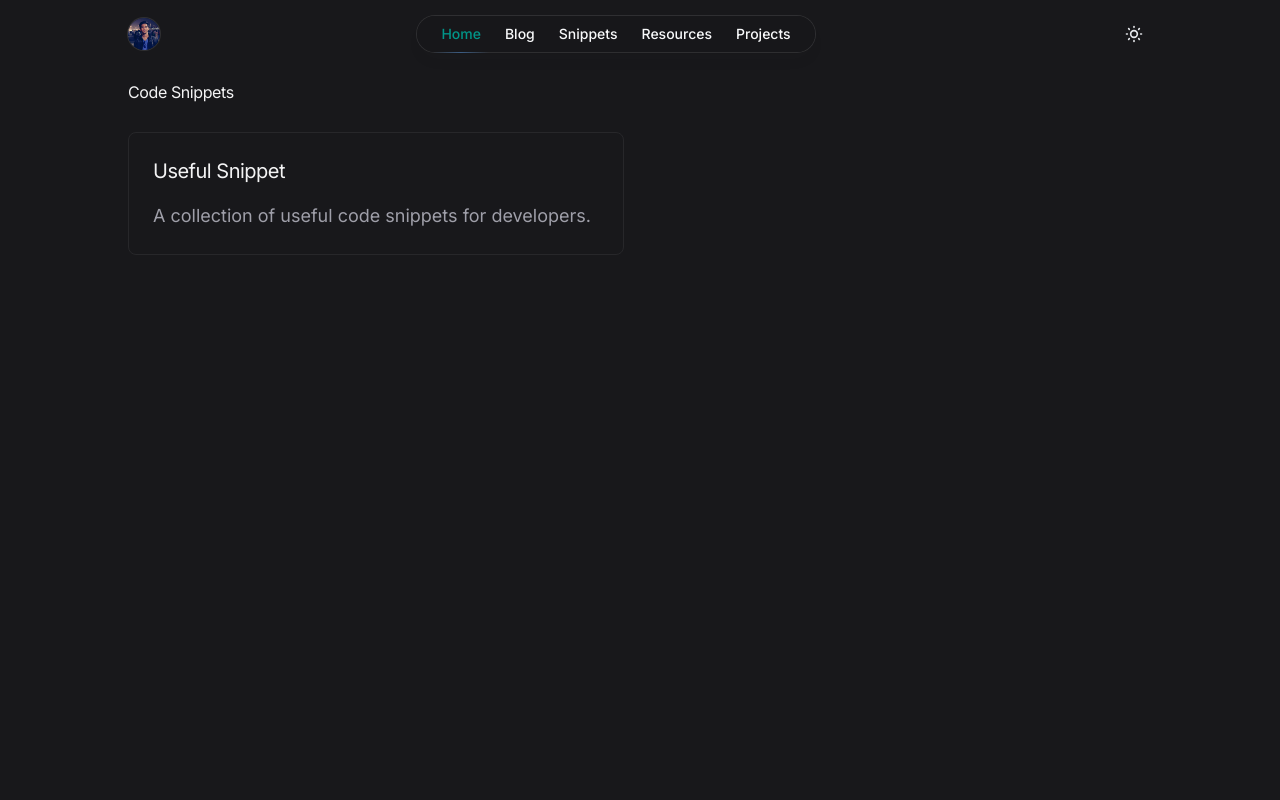
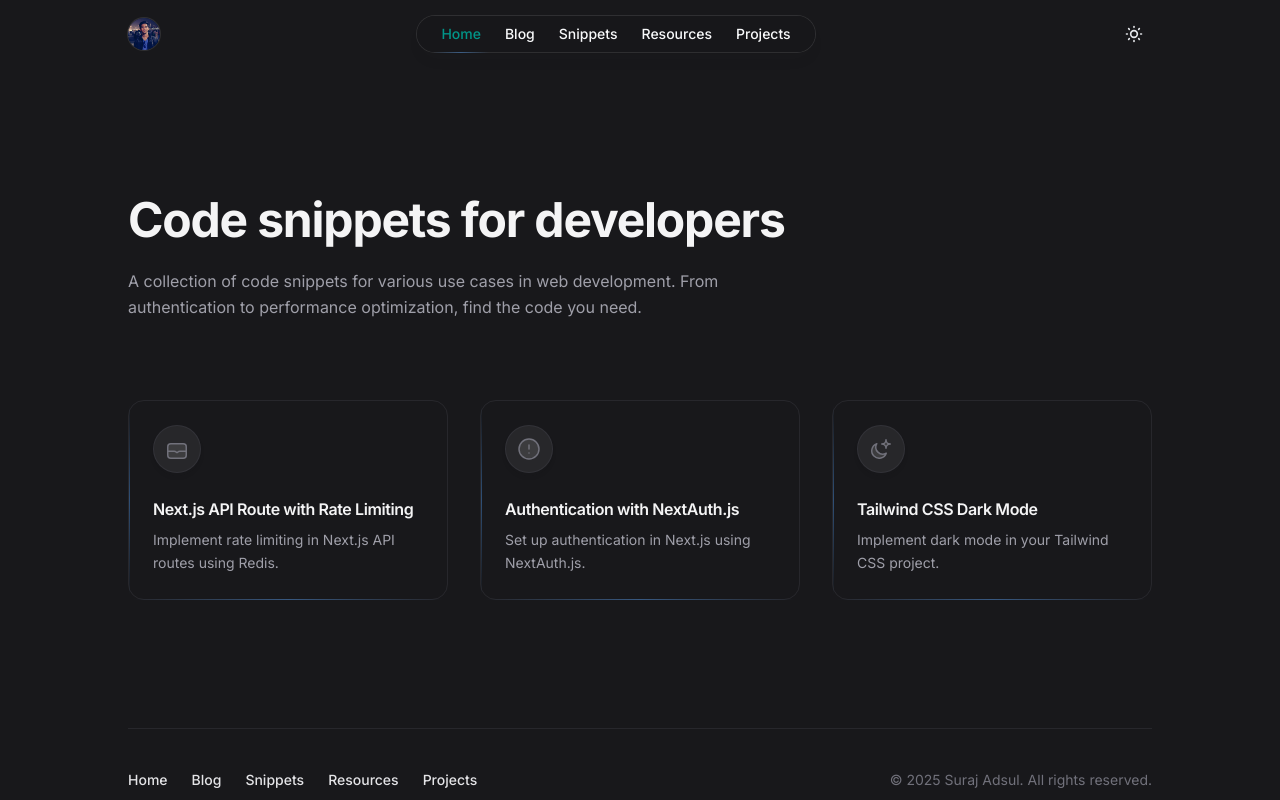
Before and after one commit to SurajAdsul/blog, a Next.js app: page /snippets in a window 1280 px wide. Shown: the top 800 px of the page. Built offline with nearby package versions, Linux system fonts and the light colour scheme.

Commit message:
snippets

```diff
--- a/src/app/snippets/page.js
+++ b/src/app/snippets/page.js
@@ -1,20 +1,122 @@
+const snippets = [
+  {
+    title: "Next.js API Route with Rate Limiting",
+    description: "Implement rate limiting in Next.js API routes using Redis.",
+    icon: (
+      <svg
+        viewBox="0 0 24 24"
+        fill="none"
+        strokeWidth="1.5"
+        strokeLinecap="round"
+        strokeLinejoin="round"
+        aria-hidden="true"
+        className="h-6 w-6 flex-none"
+      >
+        <path
+          d="M2.75 9.75a3 3 0 0 1 3-3h12.5a3 3 0 0 1 3 3v8.5a3 3 0 0 1-3 3H5.75a3 3 0 0 1-3-3v-8.5Z"
+          className="fill-zinc-100 stroke-zinc-400 dark:fill-zinc-100/10 dark:stroke-zinc-500"
+        />
+        <path
+          d="M3 14.25h6.249c.484 0 .952-.002 1.316.319l.777.682a.996.996 0 0 0 1.316 0l.777-.682c.364-.32.832-.319 1.316-.319H21"
+          className="stroke-zinc-400 dark:stroke-zinc-500"
+        />
+      </svg>
+    ),
+  },
+  {
+    title: "Authentication with NextAuth.js",
+    description: "Set up authentication in Next.js using NextAuth.js.",
+    icon: (
+      <svg
+        viewBox="0 0 24 24"
+        fill="none"
+        strokeWidth="1.5"
+        strokeLinecap="round"
+        strokeLinejoin="round"
+        aria-hidden="true"
+        className="h-6 w-6 flex-none"
+      >
+        <path
+          d="M12 2C6.477 2 2 6.477 2 12s4.477 10 10 10 10-4.477 10-10S17.523 2 12 2z"
+          className="fill-zinc-100 stroke-zinc-400 dark:fill-zinc-100/10 dark:stroke-zinc-500"
+        />
+        <path
+          d="M12 8v4M12 16h.01"
+          className="stroke-zinc-400 dark:stroke-zinc-500"
+        />
+      </svg>
+    ),
+  },
+  {
+    title: "Tailwind CSS Dark Mode",
+    description: "Implement dark mode in your Tailwind CSS project.",
+    icon: (
+      <svg
+        viewBox="0 0 24 24"
+        fill="none"
+        strokeWidth="1.5"
+        strokeLinecap="round"
+        strokeLinejoin="round"
+        aria-hidden="true"
+        className="h-6 w-6 flex-none"
+      >
+        <path
+          d="M17.25 16.22a6.937 6.937 0 0 1-9.47-9.47 7.451 7.451 0 1 0 9.47 9.47ZM12.75 7C17 7 17 2.75 17 2.75S17 7 21.25 7C17 7 17 11.25 17 11.25S17 7 12.75 7Z"
+          strokeWidth="1.5"
+          className="fill-zinc-100 stroke-zinc-400 dark:fill-zinc-100/10 dark:stroke-zinc-500"
+        />
+      </svg>
+    ),
+  },
+  // Add more snippets as needed
+];
+
 export default function SnippetsPage() {
   return (
-    <main className="min-h-screen">
-      <div className="container max-w-7xl mx-auto p-4">
-        <div className="mx-auto lg:max-w-5xl">
-          <h1 className="mb-8">Code Snippets</h1>
-          <div className="grid gap-8 md:grid-cols-2">
-            {/* Snippet previews will go here */}
-            <div className="rounded-lg border border-zinc-200 dark:border-zinc-800 p-6">
-              <h2 className="text-xl mb-4">Useful Snippet</h2>
-              <p className="text-zinc-600 dark:text-zinc-400">
-                A collection of useful code snippets for developers.
+    <div className="mt-16 sm:mt-32">
+      <div className="mx-auto max-w-7xl">
+        <div className="relative px-4 sm:px-8 lg:px-12">
+          <div className="mx-auto max-w-2xl lg:max-w-5xl">
+            <header className="max-w-2xl">
+              <h1 className="text-4xl font-bold tracking-tight text-zinc-800 dark:text-zinc-100 sm:text-5xl">
+                Code snippets for developers
+              </h1>
+              <p className="mt-6 text-base text-zinc-600 dark:text-zinc-400">
+                A collection of code snippets for various use cases in web development.
+                From authentication to performance optimization, find the code you need.
               </p>
+            </header>
+
+            <div className="mt-16 sm:mt-20">
+              <div className="grid grid-cols-1 gap-8 md:grid-cols-2 lg:grid-cols-3">
+                {snippets.map((snippet, index) => (
+                  <article
+                    key={index}
+                    className="group relative flex flex-col items-start rounded-2xl border border-zinc-100 p-6 dark:border-zinc-700/40"
+                  >
+                    <div className="relative z-10 flex h-12 w-12 items-center justify-center rounded-full bg-white shadow-md shadow-zinc-800/5 ring-1 ring-zinc-900/5 dark:border dark:border-zinc-700/50 dark:bg-zinc-800 dark:ring-0">
+                      {snippet.icon}
+                    </div>
+                    <h2 className="mt-6 text-base font-semibold text-zinc-800 dark:text-zinc-100">
+                      <div className="absolute -inset-x-4 -inset-y-6 z-0 scale-95 bg-zinc-50 opacity-0 transition group-hover:scale-100 group-hover:opacity-100 dark:bg-zinc-800/50 sm:-inset-x-6 sm:rounded-2xl">
+                      </div>
+                      <a href={`/snippets/${snippet.title.toLowerCase().replace(/ /g, '-')}`}>
+                        <span className="absolute -inset-x-4 -inset-y-6 z-20 sm:-inset-x-6 sm:rounded-2xl"></span>
+                        <span className="relative z-10">{snippet.title}</span>
+                      </a>
+                    </h2>
+                    <p className="relative z-10 mt-2 text-sm text-zinc-600 dark:text-zinc-400">
+                      {snippet.description}
+                    </p>
+                    <span className="absolute inset-x-1 -bottom-px h-px bg-gradient-to-r from-blue-500/0 via-blue-500/40 to-blue-500/0 dark:from-blue-400/0 dark:via-blue-400/40 dark:to-blue-400/0"></span>
+                    <span className="absolute inset-y-1 left-0 w-px bg-gradient-to-b from-blue-500/0 via-blue-500/40 to-blue-500/0 dark:from-blue-400/0 dark:via-blue-400/40 dark:to-blue-400/0"></span>
+                  </article>
+                ))}
+              </div>
             </div>
           </div>
         </div>
       </div>
-    </main>
+    </div>
   );
 }
```
